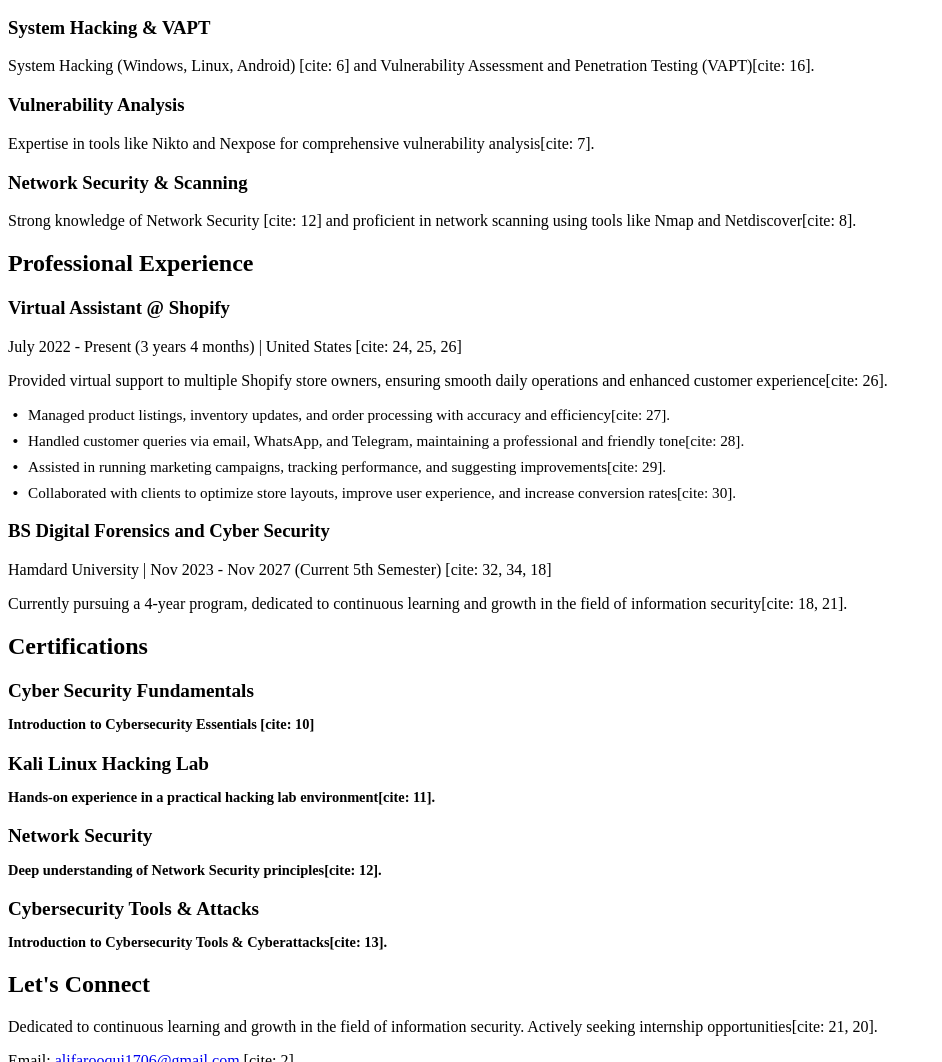
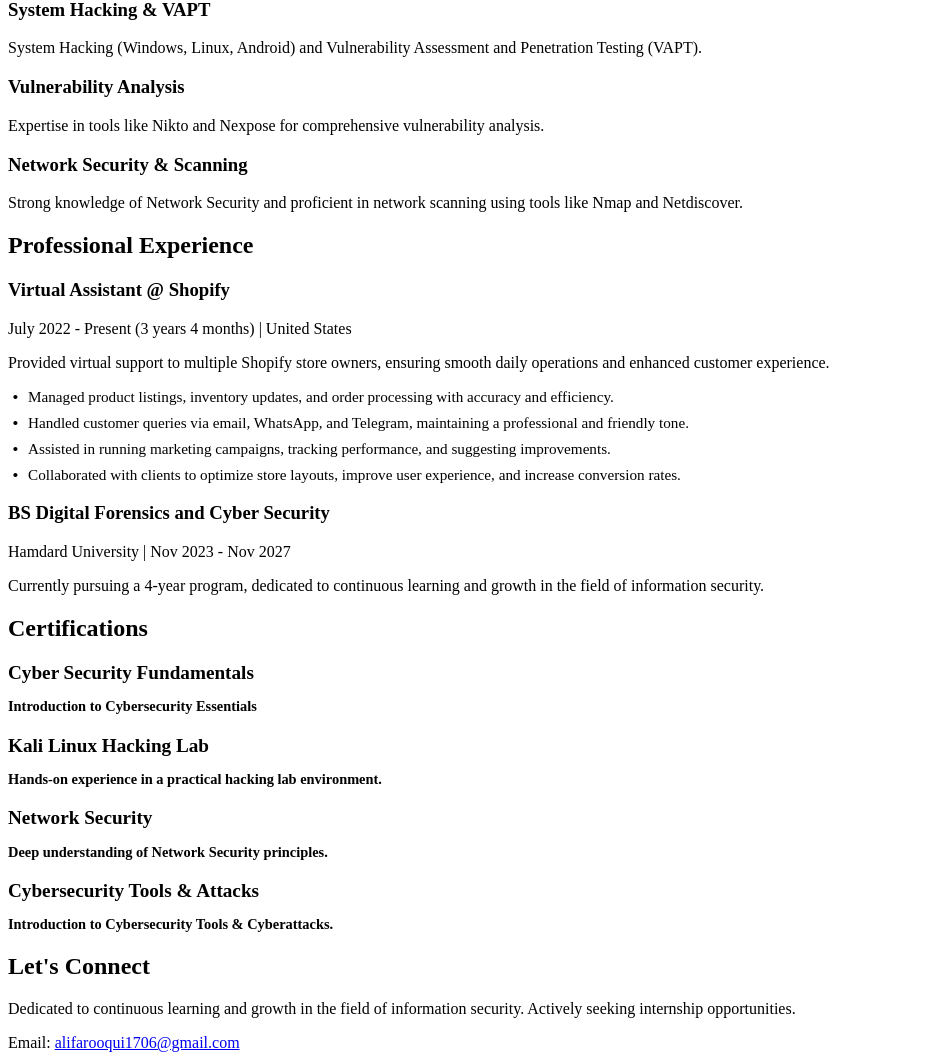
Before and after one commit to iamalfa/Codebreakers, a plain HTML site: page index.html in a window 1280 px wide. Shown: the part 1237-2299 px from the top of the page, without its empty margins (0-942 px from the left). Drawn offline with Linux system fonts and the light colour scheme.

Commit message:
Update index.html

```diff
--- a/index.html
+++ b/index.html
@@ -31,7 +31,7 @@
     <section id="home" class="hero">
         <div class="container">
             <h2>Student of Digital Forensics and Cyber Security</h2>
-            <p>Motivated and passionate Cybersecurity student currently in the 5th semester of a 4-year BS Cybersecurity program[cite: 18]. Eager to apply foundational knowledge of networking, digital forensics, and ethical hacking in a practical environment[cite: 19]. Actively seeking an internship to gain hands-on experience, enhance technical skills, and contribute to cybersecurity projects[cite: 20].</p>
+            <p>Motivated and passionate Cybersecurity student currently in the 5th semester of a 4-year BS Cybersecurity program. Eager to apply foundational knowledge of networking, digital forensics, and ethical hacking in a practical environment. Actively seeking an internship to gain hands-on experience, enhance technical skills, and contribute to cybersecurity projects.</p>
             <a href="#experience" class="cta-button">View My Experience</a>
         </div>
     </section>
@@ -42,15 +42,15 @@
             <div class="skill-grid">
                 <div class="skill-card">
                     <h3>System Hacking & VAPT</h3>
-                    <p>System Hacking (Windows, Linux, Android) [cite: 6] and Vulnerability Assessment and Penetration Testing (VAPT)[cite: 16].</p>
+                    <p>System Hacking (Windows, Linux, Android) and Vulnerability Assessment and Penetration Testing (VAPT).</p>
                 </div>
                 <div class="skill-card">
                     <h3>Vulnerability Analysis</h3>
-                    <p>Expertise in tools like Nikto and Nexpose for comprehensive vulnerability analysis[cite: 7].</p>
+                    <p>Expertise in tools like Nikto and Nexpose for comprehensive vulnerability analysis.</p>
                 </div>
                 <div class="skill-card">
                     <h3>Network Security & Scanning</h3>
-                    <p>Strong knowledge of Network Security [cite: 12] and proficient in network scanning using tools like Nmap and Netdiscover[cite: 8].</p>
+                    <p>Strong knowledge of Network Security and proficient in network scanning using tools like Nmap and Netdiscover.</p>
                 </div>
             </div>
         </div>
@@ -62,19 +62,19 @@
             <div class="experience-grid">
                 <div class="project-card">
                     <h3>Virtual Assistant @ Shopify</h3>
-                    <p class="project-meta">July 2022 - Present (3 years 4 months) | United States [cite: 24, 25, 26]</p>
-                    <p>Provided virtual support to multiple Shopify store owners, ensuring smooth daily operations and enhanced customer experience[cite: 26].</p>
+                    <p class="project-meta">July 2022 - Present (3 years 4 months) | United States</p>
+                    <p>Provided virtual support to multiple Shopify store owners, ensuring smooth daily operations and enhanced customer experience.</p>
                     <ul>
-                        <li>Managed product listings, inventory updates, and order processing with accuracy and efficiency[cite: 27].</li>
-                        <li>Handled customer queries via email, WhatsApp, and Telegram, maintaining a professional and friendly tone[cite: 28].</li>
-                        <li>Assisted in running marketing campaigns, tracking performance, and suggesting improvements[cite: 29].</li>
-                        <li>Collaborated with clients to optimize store layouts, improve user experience, and increase conversion rates[cite: 30].</li>
+                        <li>Managed product listings, inventory updates, and order processing with accuracy and efficiency.</li>
+                        <li>Handled customer queries via email, WhatsApp, and Telegram, maintaining a professional and friendly tone.</li>
+                        <li>Assisted in running marketing campaigns, tracking performance, and suggesting improvements.</li>
+                        <li>Collaborated with clients to optimize store layouts, improve user experience, and increase conversion rates.</li>
                     </ul>
                 </div>
                 <div class="project-card">
                     <h3>BS Digital Forensics and Cyber Security</h3>
-                    <p class="project-meta">Hamdard University | Nov 2023 - Nov 2027 (Current 5th Semester) [cite: 32, 34, 18]</p>
-                    <p>Currently pursuing a 4-year program, dedicated to continuous learning and growth in the field of information security[cite: 18, 21].</p>
+                    <p class="project-meta">Hamdard University | Nov 2023 - Nov 2027</p>
+                    <p>Currently pursuing a 4-year program, dedicated to continuous learning and growth in the field of information security.</p>
                 </div>
             </div>
         </div>
@@ -86,19 +86,19 @@
             <div class="certification-grid">
                 <div class="cert-card">
                     <h3>Cyber Security Fundamentals</h3>
-                    <p class="cert-meta">Introduction to Cybersecurity Essentials [cite: 10]</p>
+                    <p class="cert-meta">Introduction to Cybersecurity Essentials</p>
                 </div>
                 <div class="cert-card">
                     <h3>Kali Linux Hacking Lab</h3>
-                    <p class="cert-meta">Hands-on experience in a practical hacking lab environment[cite: 11].</p>
+                    <p class="cert-meta">Hands-on experience in a practical hacking lab environment.</p>
                 </div>
                 <div class="cert-card">
                     <h3>Network Security</h3>
-                    <p class="cert-meta">Deep understanding of Network Security principles[cite: 12].</p>
+                    <p class="cert-meta">Deep understanding of Network Security principles.</p>
                 </div>
                 <div class="cert-card">
                     <h3>Cybersecurity Tools & Attacks</h3>
-                    <p class="cert-meta">Introduction to Cybersecurity Tools & Cyberattacks[cite: 13].</p>
+                    <p class="cert-meta">Introduction to Cybersecurity Tools & Cyberattacks.</p>
                 </div>
             </div>
         </div>
@@ -108,12 +108,12 @@
     <section id="contact" class="section contact-section">
         <div class="container">
             <h2>Let's Connect</h2>
-            <p>Dedicated to continuous learning and growth in the field of information security. Actively seeking internship opportunities[cite: 21, 20].</p>
-            <p>Email: <a href="mailto:alifarooqui1706@gmail.com">alifarooqui1706@gmail.com</a> [cite: 2]</p>
+            <p>Dedicated to continuous learning and growth in the field of information security. Actively seeking internship opportunities.</p>
+            <p>Email: <a href="mailto:alifarooqui1706@gmail.com">alifarooqui1706@gmail.com</a></p>
             <div class="social-contact-links">
-                <a href="https://www.linkedin.com/in/muhammad-ali-farooqui-24b851336" target="_blank" title="LinkedIn"><i class="fab fa-linkedin"></i></a> [cite: 3, 4]
+                <a href="https://www.linkedin.com/in/muhammad-ali-farooqui-24b851336" target="_blank" title="LinkedIn"><i class="fab fa-linkedin"></i></a>
                 <a href="#" target="_blank" title="GitHub"><i class="fab fa-github"></i></a>
-                </div>
+            </div>
         </div>
     </section>
 
@@ -122,11 +122,10 @@
         <div class="container">
             <p>&copy; <span id="year"></span> Muhammad Ali Farooqui. All rights reserved.</p>
             <div class="social-links">
-                <a href="https://www.linkedin.com/in/muhammad-ali-farooqui-24b851336" target="_blank">LinkedIn</a> [cite: 3, 4]
+                <a href="https://www.linkedin.com/in/muhammad-ali-farooqui-24b851336" target="_blank">LinkedIn</a>
             </div>
         </div>
     </footer>
 
     <script src="script.js"></script>
 </body>
-</html>
```
